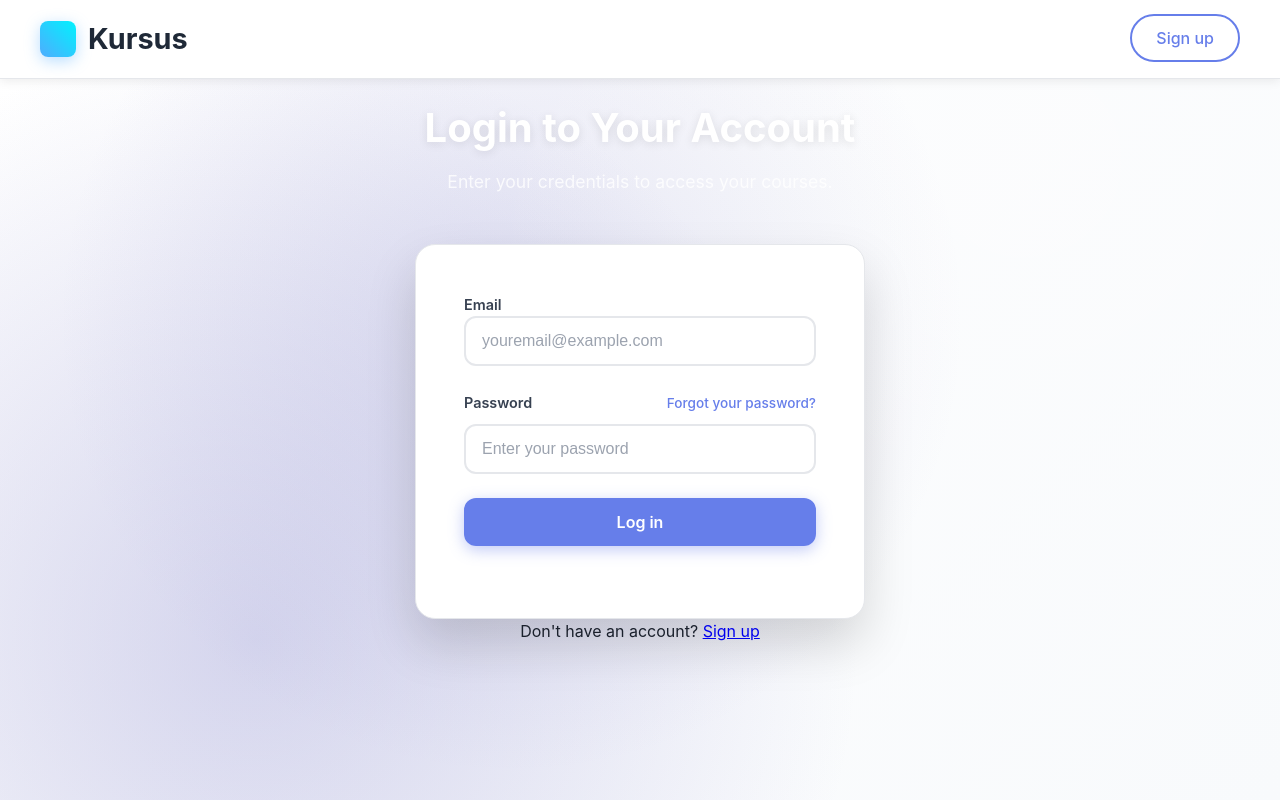
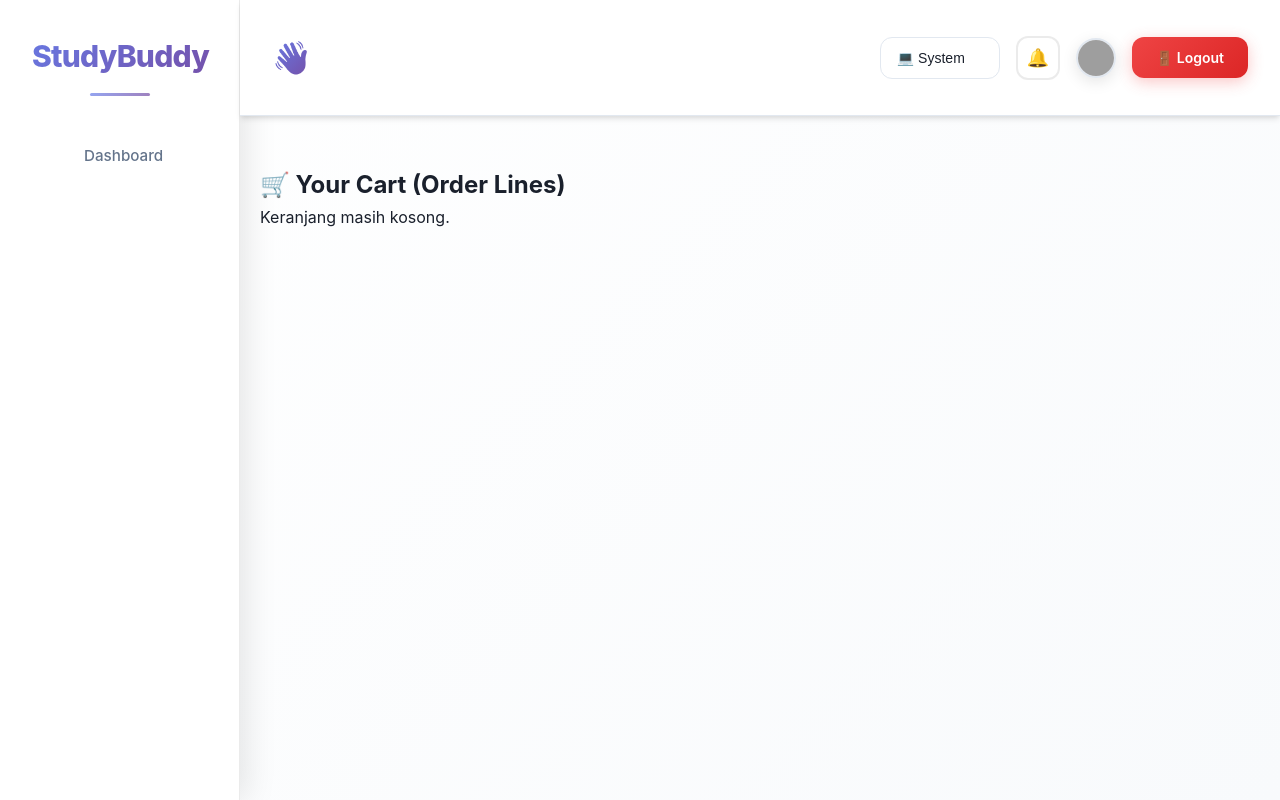
Before and after one commit to naufalharis/bhvr, a React (Vite) app in the folder client/: page /chart in a window 1280 px wide. Before the commit this address led to /login. Built offline with nearby package versions, Linux system fonts and the light colour scheme; sample sign-in values are in the browser's storage; grey boxes are pictures that could not be loaded.

Commit message:
chapter content

```diff
--- a/client/src/components/Chart.tsx
+++ b/client/src/components/Chart.tsx
@@ -1,4 +1,6 @@
 import React, { useEffect, useState } from "react";
+import Sidebar from "./pages/Sidebar";
+import Navbar from "./pages/Navbar";
 
 interface OrderLine {
   id: string;
@@ -37,7 +39,16 @@ export default function Chart() {
   };
 
   return (
-    <div style={{ padding: "20px" }}>
+    <div style={{ display: "flex", minHeight: "100vh" }}>
+      {/* Sidebar */}
+      <Sidebar />
+
+      <div style={{ flex: 1, display: "flex", flexDirection: "column" }}>
+        {/* Navbar */}
+        <Navbar />
+
+        {/* Konten utama */}
+        <main style={{ padding: "20px", flex: 1 }}>
           <h2>🛒 Your Cart (Order Lines)</h2>
 
           {orderLines.length === 0 ? (
@@ -106,6 +117,8 @@ export default function Chart() {
               </button>
             </>
           )}
+        </main>
+      </div>
     </div>
   );
 }
--- a/client/src/components/Home.tsx
+++ b/client/src/components/Home.tsx
@@ -293,7 +293,7 @@ export default function Home({ onLogout }: AppProps) {
     }
   };
 
-  /** Filter course by search */
+  /** Filter course by search query */
   const filteredCourses = courses.filter((c) =>
     c.title.toLowerCase().includes(searchQuery.toLowerCase())
   );
@@ -338,9 +338,20 @@ export default function Home({ onLogout }: AppProps) {
               )}
             </div>
 
+            {/* Search Input */}
+            <div className="mb-4">
+              <input
+                type="text"
+                placeholder="Search courses..."
+                value={searchQuery}
+                onChange={(e) => setSearchQuery(e.target.value)}
+                className="w-full px-3 py-2 border rounded"
+              />
+            </div>
+
             <div className="course-list">
-              {courses.length > 0 ? (
-                courses.map((course) => (
+              {filteredCourses.length > 0 ? (
+                filteredCourses.map((course) => (
                   <div key={course.id} className="course-card">
                     {course.cover && (
                       <img src={course.cover} alt={course.title} className="course-cover" />
@@ -371,7 +382,7 @@ export default function Home({ onLogout }: AppProps) {
                   </div>
                 ))
               ) : (
-                <p>No courses available.</p>
+                <p>No courses found.</p>
               )}
             </div>
           </div>
--- a/client/src/components/pages/Sidebar.tsx
+++ b/client/src/components/pages/Sidebar.tsx
@@ -1,18 +1,44 @@
-import React, { useEffect, useState } from "react";
+// Sidebar.tsx
+import React from "react";
+import { Link, useLocation } from "react-router-dom";
 import "../../styles/sidebar.css";
 
 export default function Sidebar() {
+  const location = useLocation();
+
+  // Ambil data user dari localStorage
+  const user = localStorage.getItem("user")
+    ? JSON.parse(localStorage.getItem("user") as string)
+    : null;
+
+  const role = user?.role || "guest"; // default "guest" kalau belum login
+
   return (
     <aside className="sidebar">
       <h1>StudyBuddy</h1>
       <nav>
         <ul>
+          {/* Dashboard selalu ada */}
           <li>
-            <a href="/home" className="active">Dashboard</a>
+            <Link
+              to="/home"
+              className={location.pathname === "/home" ? "active" : ""}
+            >
+              Dashboard
+            </Link>
           </li>
-          <li><a href="#">📝 Assignments</a></li>
-          <li><a href="#">📈 Progress</a></li>
-          <li><a href="#">👥 Community</a></li>
+
+          {/* Keranjang hanya muncul jika role student */}
+          {role === "student" && (
+            <li>
+              <Link
+                to="/chart"
+                className={location.pathname === "/chart" ? "active" : ""}
+              >
+                Keranjang
+              </Link>
+            </li>
+          )}
         </ul>
       </nav>
     </aside>
--- a/client/src/main.tsx
+++ b/client/src/main.tsx
@@ -15,18 +15,18 @@ import Home from "./components/Home";
 import Register from "./components/Register";
 import Chapter from "./components/Chapter";
 import ChapterContents from "./components/ChapterContent";
-import Chart from "./components/Chart"; // ✅ import halaman Chart
+import Chart from "./components/Chart"; // ✅ Halaman Chart
 
 function App() {
-  // default: user belum login
-  const [isLoggedIn, setIsLoggedIn] = useState<boolean>(false);
+  const [isLoggedIn, setIsLoggedIn] = useState<boolean>(() => {
+    // ambil dari localStorage saat pertama kali render
+    return localStorage.getItem("isLoggedIn") === "true";
+  });
 
-  // setiap kali isLoggedIn berubah, update localStorage
   useEffect(() => {
     localStorage.setItem("isLoggedIn", isLoggedIn.toString());
   }, [isLoggedIn]);
 
-  // fungsi logout → clear localStorage & reset state
   const handleLogout = () => {
     localStorage.removeItem("isLoggedIn");
     localStorage.removeItem("token");
@@ -36,7 +36,7 @@ function App() {
 
   return (
     <Routes>
-      {/* Default route selalu cek login */}
+      {/* Default route */}
       <Route
         path="/"
         element={
@@ -60,10 +60,10 @@ function App() {
         }
       />
 
-      {/* Register route */}
+      {/* Register */}
       <Route path="/register" element={<RegisterRedirect />} />
 
-      {/* Home route */}
+      {/* Home */}
       <Route
         path="/home"
         element={
@@ -75,13 +75,13 @@ function App() {
         }
       />
 
-      {/* Chapter route dengan parameter id */}
+      {/* Chapter */}
       <Route
         path="/chapter/:id"
         element={isLoggedIn ? <Chapter /> : <Navigate to="/login" replace />}
       />
 
-      {/* Chapter Contents route dengan parameter chapterId */}
+      {/* Chapter contents */}
       <Route
         path="/chapter/:chapterId/contents"
         element={
@@ -93,7 +93,7 @@ function App() {
         }
       />
 
-      {/* ✅ Chart route */}
+      {/* ✅ Chart */}
       <Route
         path="/chart"
         element={isLoggedIn ? <Chart /> : <Navigate to="/login" replace />}
@@ -105,18 +105,16 @@ function App() {
   );
 }
 
-// Wrapper Register agar bisa redirect setelah sukses
+// Wrapper Register
 function RegisterRedirect() {
   const navigate = useNavigate();
-
   const handleRegister = () => {
     navigate("/login");
   };
-
   return <Register onRegister={handleRegister} />;
 }
 
-// Wrapper untuk ChapterContents agar bisa membaca chapterId dari param
+// Wrapper ChapterContents
 function ChapterContentsWrapper() {
   const { chapterId } = useParams<{ chapterId: string }>();
   if (!chapterId) return <div>Chapter ID is missing</div>;
--- a/client/src/styles/home.css
+++ b/client/src/styles/home.css
@@ -319,6 +319,7 @@ body.vscode-theme, .vscode-theme body {
   font-size: 1.75rem;
   font-weight: 700;
   margin-bottom: 1.5rem;
+  padding-left: 70px;
 }
 
 .flex {
@@ -388,6 +389,7 @@ body.vscode-theme, .vscode-theme body {
   border: 1px solid var(--border-color);
   transition: all 0.3s ease;
   position: relative;
+  margin-left: 50px; /* geser sedikit ke kanan */
 }
 
 .course-card:hover {
@@ -406,6 +408,8 @@ body.vscode-theme, .vscode-theme body {
 /* Course Info */
 .course-info {
   padding: 1.5rem;
+  max-height: 200px; /* card tidak akan melebihi tinggi ini */
+  overflow: hidden;
 }
 
 .course-info h3 {
@@ -552,7 +556,10 @@ body.vscode-theme, .vscode-theme body {
 }
 
 .mt-2 {
-  margin-top: 0.5rem;
+  padding: 0.25rem 0.5rem; /* lebih kecil dari default */
+  font-size: 0.75rem;      /* teks lebih kecil */
+  border-radius: 4px;      /* sudut kecil */
+  margin-top: 0.5rem;      /* sesuai .mt-2 */
 }
 
 .modal img {
@@ -760,6 +767,6 @@ a:focus {
   grid-column: 1 / -1;
   text-align: center;
   color: var(--text-secondary);
-  font-size: 1.1rem;
+  font-size: 0.8rem;
   padding: 2rem;
 }
```
Lines whose indentation alone changed are shown as unchanged.
